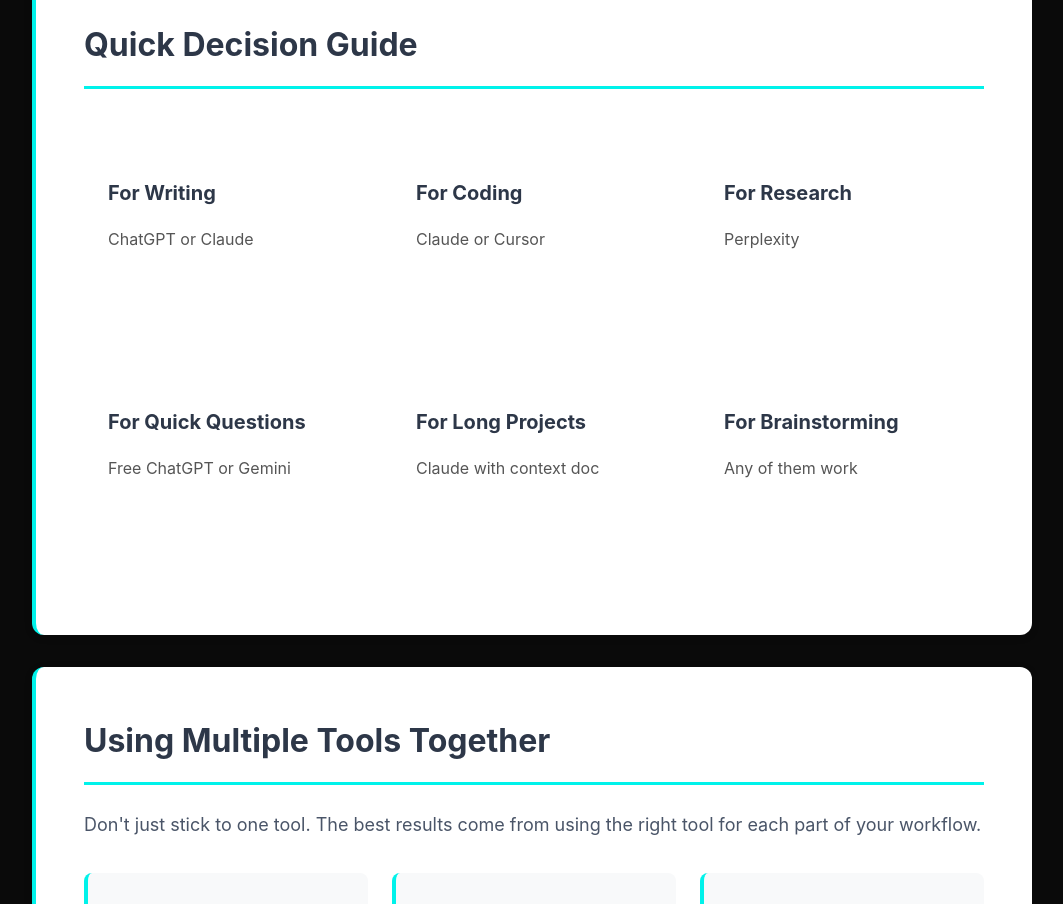
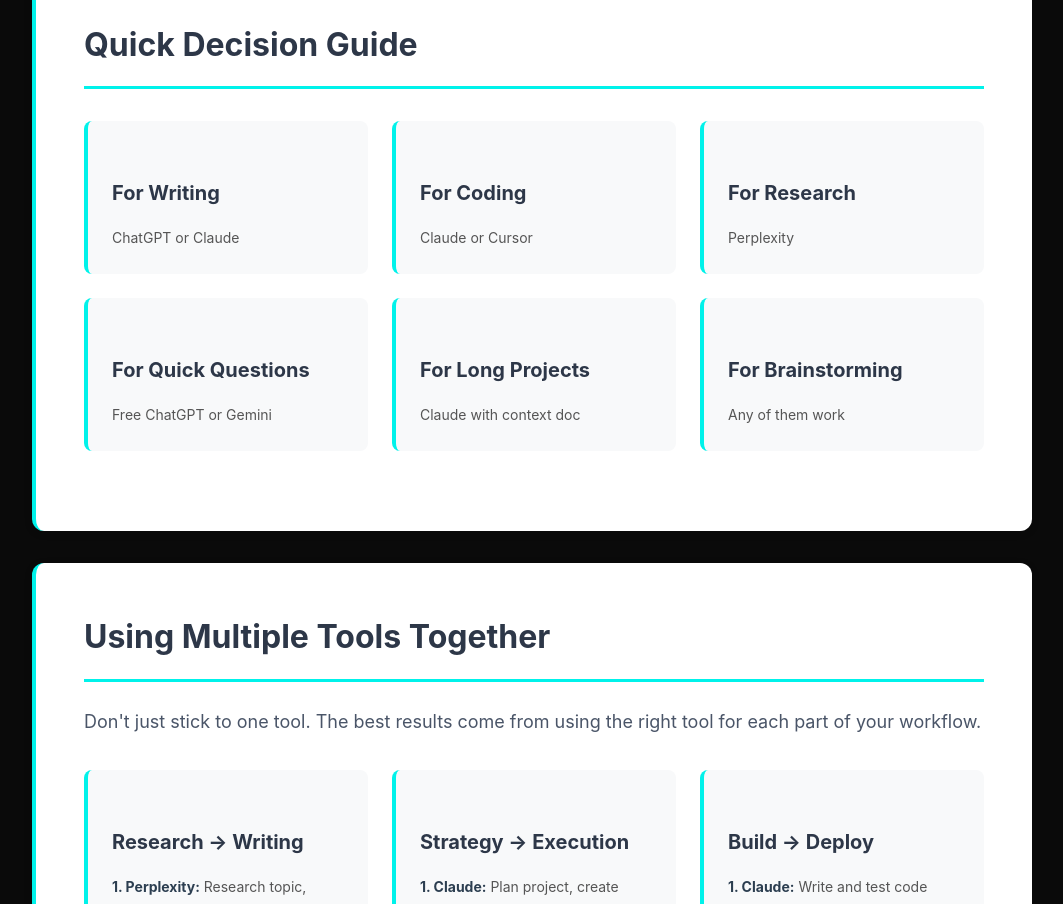
Before and after one commit to givemetheballai-debug/Buildwithjamie, a Next.js app: page /resources/tool-comparison in a window 1280 px wide. Shown: the part 1000-1904 px from the top of the page, without its empty margins (108-1171 px from the left). Built offline with nearby package versions, Linux system fonts and the light colour scheme.

Commit message:
Update page.js

```diff
--- a/app/resources/tool-comparison/page.js
+++ b/app/resources/tool-comparison/page.js
@@ -65,32 +65,32 @@
             <h2 className="text-4xl font-bold mb-lg" style={{color: '#2d3748'}}>Quick Decision Guide</h2>
 
             <div className="tool-grid">
-              <div className="example-box">
+              <div className="tool-item">
                 <h3 className="text-xl mb-xs" style={{color: '#2d3748'}}>For Writing</h3>
                 <p>ChatGPT or Claude</p>
               </div>
 
-              <div className="example-box">
+              <div className="tool-item">
                 <h3 className="text-xl mb-xs" style={{color: '#2d3748'}}>For Coding</h3>
                 <p>Claude or Cursor</p>
               </div>
 
-              <div className="example-box">
+              <div className="tool-item">
                 <h3 className="text-xl mb-xs" style={{color: '#2d3748'}}>For Research</h3>
                 <p>Perplexity</p>
               </div>
 
-              <div className="example-box">
+              <div className="tool-item">
                 <h3 className="text-xl mb-xs" style={{color: '#2d3748'}}>For Quick Questions</h3>
                 <p>Free ChatGPT or Gemini</p>
               </div>
 
-              <div className="example-box">
+              <div className="tool-item">
                 <h3 className="text-xl mb-xs" style={{color: '#2d3748'}}>For Long Projects</h3>
                 <p>Claude with context doc</p>
               </div>
 
-              <div className="example-box">
+              <div className="tool-item">
                 <h3 className="text-xl mb-xs" style={{color: '#2d3748'}}>For Brainstorming</h3>
                 <p>Any of them work</p>
               </div>
```
